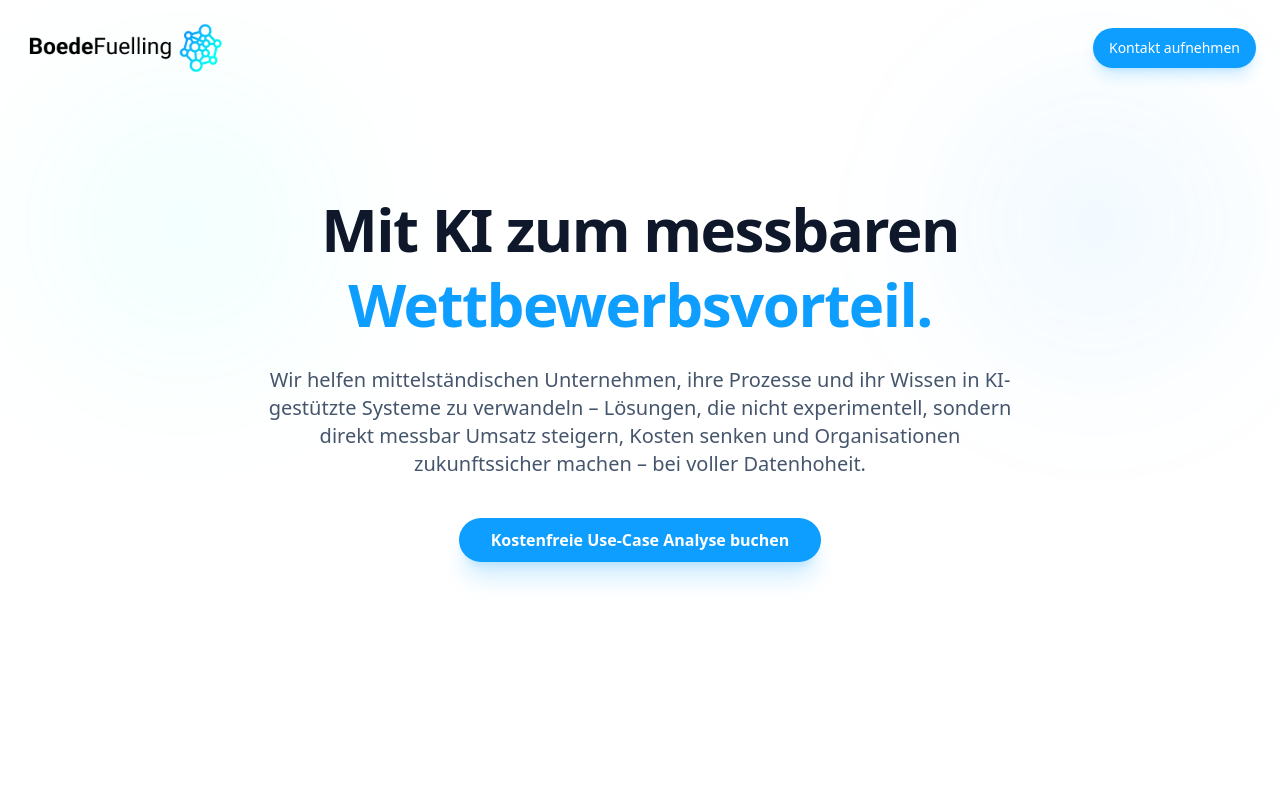
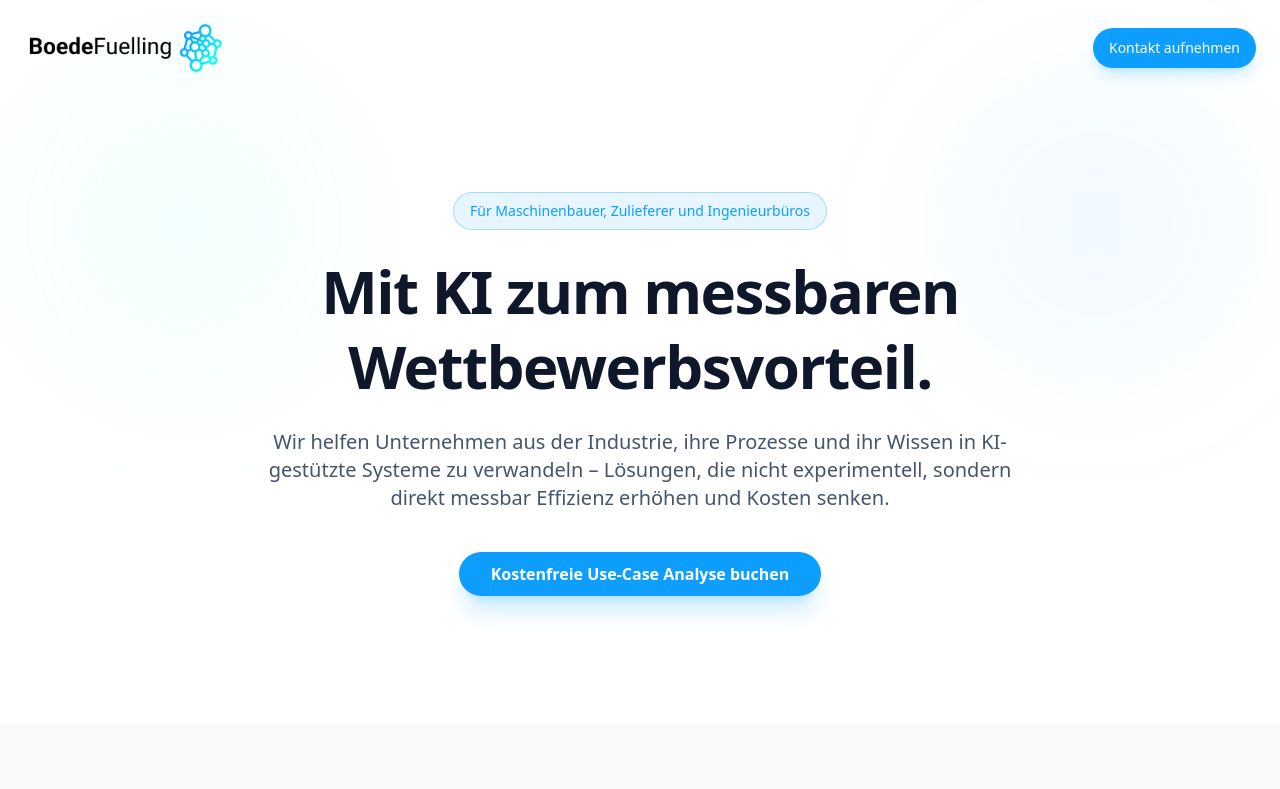
Before and after one commit to bf-2026/boedefuelling.com, a React (Vite) app: page / in a window 1280 px wide. Shown: the top 789 px of the page. Built offline with nearby package versions, Linux system fonts and the light colour scheme.

Commit message:
hero adjustments

```diff
--- a/src/sections/Hero.tsx
+++ b/src/sections/Hero.tsx
@@ -11,13 +11,23 @@ export default function Hero() {
       </div>
 
       <div className="container mx-auto px-4 md:px-6 relative z-10 text-center">
+        <motion.div
+          initial={{ opacity: 0, y: 20 }}
+          animate={{ opacity: 1, y: 0 }}
+          transition={{ duration: 0.6 }}
+          className="mb-6 inline-block">
+          <span className="inline-flex items-center gap-2 px-4 py-2 bg-brand-primary/10 border border-brand-primary/30 rounded-full text-sm font-medium text-brand-primary">
+            Für Maschinenbauer, Zulieferer und Ingenieurbüros
+          </span>
+        </motion.div>
+
         <motion.h1
           initial={{ opacity: 0, y: 20 }}
           animate={{ opacity: 1, y: 0 }}
           transition={{ duration: 0.6 }}
           className="text-4xl md:text-5xl lg:text-6xl font-bold tracking-tight text-slate-900 mb-6 max-w-4xl mx-auto leading-tight">
           Mit KI zum messbaren{" "}
-          <span className="text-brand-primary">Wettbewerbsvorteil.</span>
+          <span className="text-slate-900">Wettbewerbsvorteil.</span>
         </motion.h1>
 
         <motion.p
@@ -25,10 +35,10 @@ export default function Hero() {
           animate={{ opacity: 1, y: 0 }}
           transition={{ duration: 0.6, delay: 0.2 }}
           className="text-lg md:text-xl text-slate-600 mb-10 max-w-3xl mx-auto">
-          Wir helfen mittelständischen Unternehmen, ihre Prozesse und ihr Wissen
+          Wir helfen Unternehmen aus der Industrie, ihre Prozesse und ihr Wissen
           in KI-gestützte Systeme zu verwandeln – Lösungen, die nicht
-          experimentell, sondern direkt messbar Umsatz steigern, Kosten senken
-          und Organisationen zukunftssicher machen – bei voller Datenhoheit.
+          experimentell, sondern direkt messbar Effizienz erhöhen und Kosten
+          senken.
         </motion.p>
 
         <motion.div
--- a/src/sections/Services.tsx
+++ b/src/sections/Services.tsx
@@ -142,7 +142,7 @@ const Services = () => {
   );
 
   return (
-    <section className="py-24 bg-white">
+    <section className="py-24 bg-slate-50">
       <div className="container mx-auto px-4 md:px-6">
         {/* Main heading */}
         <div className="text-center mb-20">
```
Also changed, not shown: 1 other file (tests, documents, lock files or other folders).
